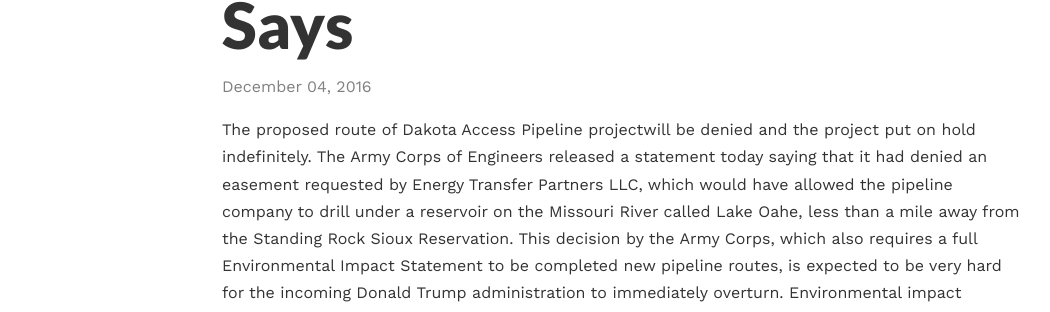
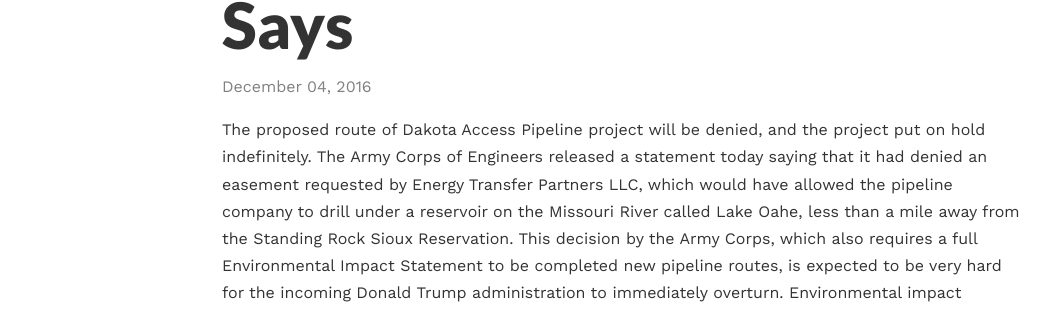
Before and after one commit to SolastalgiaUSA/solastalgiausa.github.io, a Jekyll site: the page built from _posts/2016-12-04-dakota-access-denied.md, in a window 1280 px wide and 900 px high. Shown: the part 343-655 px from the top of the window, without its empty margins (18-1068 px from the left). Built offline with Jekyll 4.4.1, drawn with Linux system fonts in a browser that asks for light colours; some of the changed text lies outside the part shown.

Commit message:
added space

```diff
--- a/_posts/2016-12-04-dakota-access-denied.md
+++ b/_posts/2016-12-04-dakota-access-denied.md
@@ -4,7 +4,7 @@
 date: 2016-12-04
 ---
 
-The proposed route of Dakota Access Pipeline projectwill be denied and the project put on hold indefinitely.  The Army Corps of Engineers released a statement today saying that it had denied an easement requested by Energy Transfer Partners LLC, which would have allowed the pipeline company to drill under a reservoir on the Missouri River called Lake Oahe, less than a mile away from the Standing Rock Sioux Reservation.  This decision by the Army Corps, which also requires a full Environmental Impact Statement to be completed new pipeline routes, is expected to be very hard for the incoming Donald Trump administration to immediately overturn.  Environmental impact assessments can take up to two years to complete, and the contracts issued to Energy Transfer Partners will expire if construction is delayed past January 1, 2017.
+The proposed route of Dakota Access Pipeline project will be denied, and the project put on hold indefinitely.  The Army Corps of Engineers released a statement today saying that it had denied an easement requested by Energy Transfer Partners LLC, which would have allowed the pipeline company to drill under a reservoir on the Missouri River called Lake Oahe, less than a mile away from the Standing Rock Sioux Reservation.  This decision by the Army Corps, which also requires a full Environmental Impact Statement to be completed new pipeline routes, is expected to be very hard for the incoming Donald Trump administration to immediately overturn.  Environmental impact assessments can take up to two years to complete, and the contracts issued to Energy Transfer Partners will expire if construction is delayed past January 1, 2017.
 
 * do not delete this line (it will not be displayed)
 {:toc}
```
